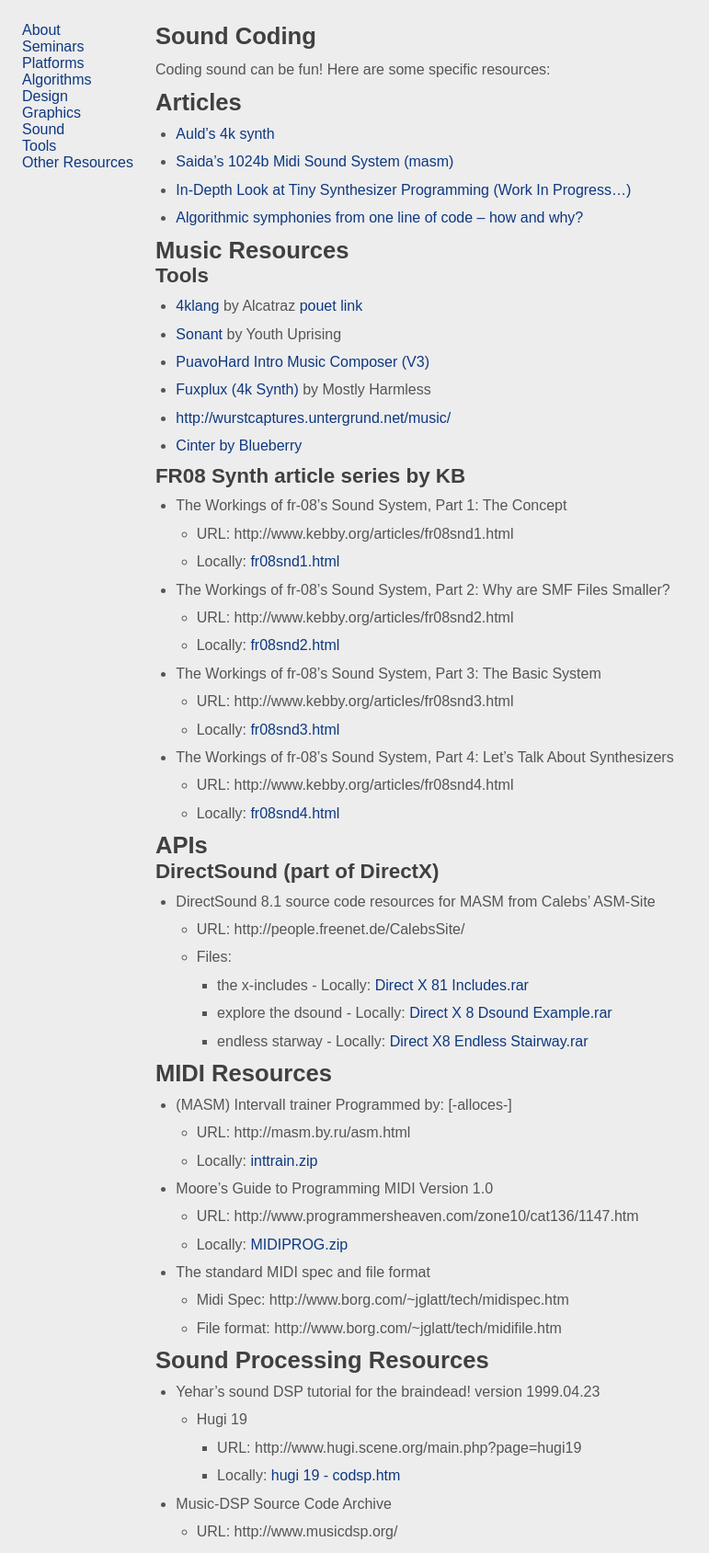
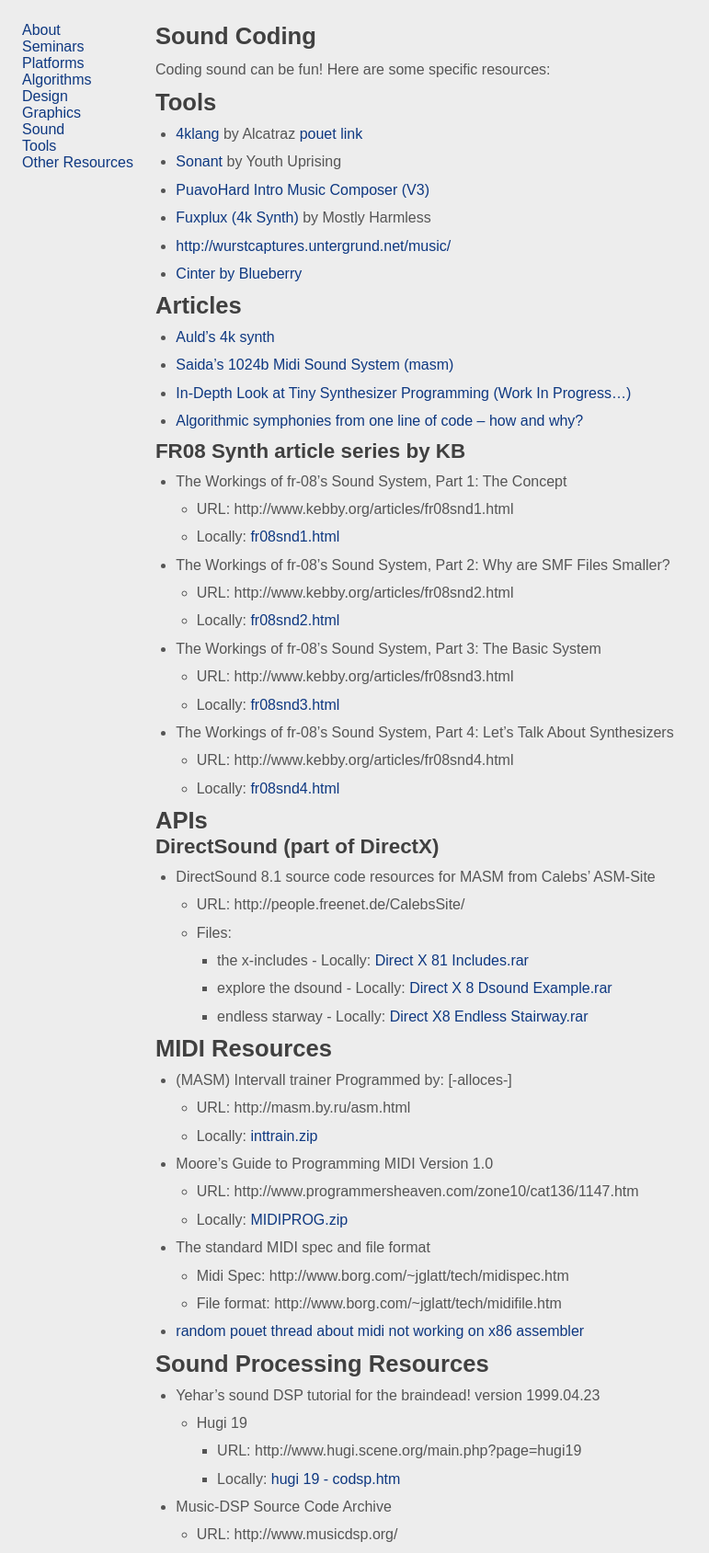
Before and after one commit to in4k/in4k.github.io, a Jekyll site: the page built from wiki/sound-coding.markdown, in a window 1280 px wide. Shown: the whole page at 92% size, without its empty margins (0-771 px from the left). Built offline with Jekyll 4.4.1, drawn with Linux system fonts in a browser that asks for light colours; some web fonts are replaced; some of the changed lines change nothing that is shown.

Commit message:
Update sound-coding.markdown

```diff
--- a/wiki/sound-coding.markdown
+++ b/wiki/sound-coding.markdown
@@ -5,16 +5,7 @@
 
 Coding sound can be fun! Here are some specific resources:
 
-# Articles
-
-* [Auld's 4k synth](aulds-4k-synth)
-* [Saida's 1024b Midi Sound System (masm)](saidas-1024b-sound-system)
-* [In-Depth Look at Tiny Synthesizer Programming (Work In Progress...)](in-depth-look-at-tiny-synthesizer-programming)
-* [Algorithmic symphonies from one line of code -- how and why?](http://countercomplex.blogspot.pt/2011/10/algorithmic-symphonies-from-one-line-of.html)
-
-# Music Resources
-
-## Tools
+# Tools
 
 * [4klang](http://4klang.untergrund.net/) by Alcatraz [pouet link](http://www.pouet.net/prod.php?which=53398)
 * [Sonant](http://www.pouet.net/prod.php?which=53615) by Youth Uprising
@@ -22,6 +13,13 @@
 * [Fuxplux (4k Synth)](http://www.pouet.net/prod.php?which=13016) by Mostly Harmless
 * [http://wurstcaptures.untergrund.net/music/](http://wurstcaptures.untergrund.net/music/)
 * [Cinter by Blueberry](https://bitbucket.org/askeksa/cinter)
+
+# Articles
+
+* [Auld's 4k synth](aulds-4k-synth)
+* [Saida's 1024b Midi Sound System (masm)](saidas-1024b-sound-system)
+* [In-Depth Look at Tiny Synthesizer Programming (Work In Progress...)](in-depth-look-at-tiny-synthesizer-programming)
+* [Algorithmic symphonies from one line of code -- how and why?](http://countercomplex.blogspot.pt/2011/10/algorithmic-symphonies-from-one-line-of.html)
 
 ## FR08 Synth article series by KB
 
@@ -58,6 +56,7 @@
 * The standard MIDI spec and file format
     * Midi Spec: http://www.borg.com/~jglatt/tech/midispec.htm
     * File format: http://www.borg.com/~jglatt/tech/midifile.htm
+* [random pouet thread about midi not working on x86 assembler](http://www.pouet.net/topic.php?which=10720)
 
 # Sound Processing Resources
 * Yehar's sound DSP tutorial for the braindead! version 1999.04.23
```
